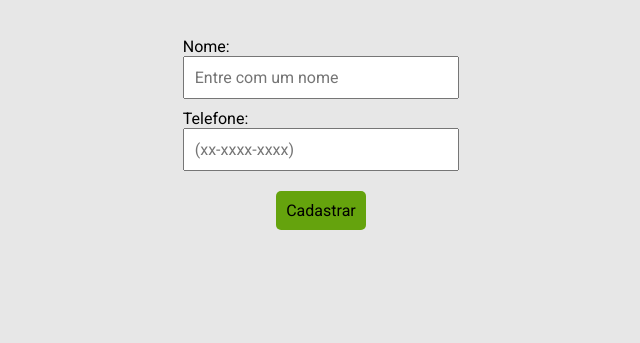
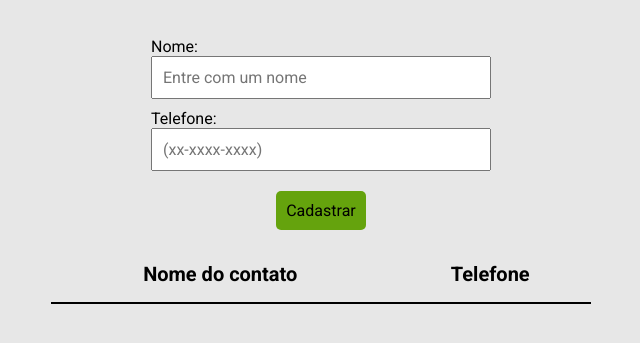
Before and after one commit to PhilipeF/agenda-de-contatos, a plain HTML site: page index.html in a window 1280 px wide. Shown: the part 141-484 px from the top of the page, without its empty margins (319-959 px from the left). Drawn offline with Linux system fonts and the light colour scheme.

Commit message:
Fix: Estrtura HTML

```diff
--- a/index.html
+++ b/index.html
@@ -17,20 +17,29 @@
 <body>
     <h1>Agenda de Contatos</h1>
     <div class="container">
+        <div class="form-container">
             <form class="form-cadastrar">
                 <div>
                     <label for="">Nome:</label>
-                <input type="text"  placeholder="Entre com um nome">
+                    <input type="text" placeholder="Entre com um nome">
                 </div>
                 <div>
                     <label for="">Telefone:</label>
-                <input type="number"  placeholder="(xx-xxxx-xxxx)">
+                    <input type="number" placeholder="(xx-xxxx-xxxx)">
                 </div>
                 <div class="btn-cadastrar">
                     <button type="submit">Cadastrar</button>
                 </div>
             </form>
         </div>
+        <table>
+            <thead>
+                <th>Nome do contato</th>
+                <th>Telefone</th>
+            </thead>
+        </table>
+    </div>
+
     <script src="app.js"></script>
 </body>
 
--- a/style.css
+++ b/style.css
@@ -12,9 +12,20 @@ body {
 }
 
 .container {
+    max-width: 640px;
+    width: 100%;
+    margin: 0 auto;
     display: flex;
+    flex-direction: column;
+    align-items: center;
+}
+
+.form-container {
+    display: flex;
+    width: 100%;
+    max-width: 340px;
+    align-items: center;
     justify-content: center;
-    margin: 0 auto;
 }
 
 h1 {
@@ -24,10 +35,12 @@ h1 {
 }
 
 form {
+    display: flex;
     max-width: 640px;
+    width: 100%;
     flex-direction: column;
-    margin-bottom: 56px;
-    align-items: center;
+    justify-content: center;
+    margin-bottom: 16px;
 }
 
 form input {
@@ -36,7 +49,6 @@ form input {
     margin-bottom: 10px;
     font-size: 16px;
 }
-
 
 .btn-cadastrar {
     display: flex;
@@ -55,3 +67,16 @@ form input {
 .btn-cadastrar button:hover {
     background-color: #84cc16;
 }
+
+table {
+  width: 100%;
+  max-width: 540px;
+  border-spacing: 0px;
+}
+
+table th {
+    border-bottom: 2px solid #000;
+    padding: 16px;
+    font-size: 20px;
+    font-weight: bold;
+}
```
Lines whose indentation alone changed are shown as unchanged.
